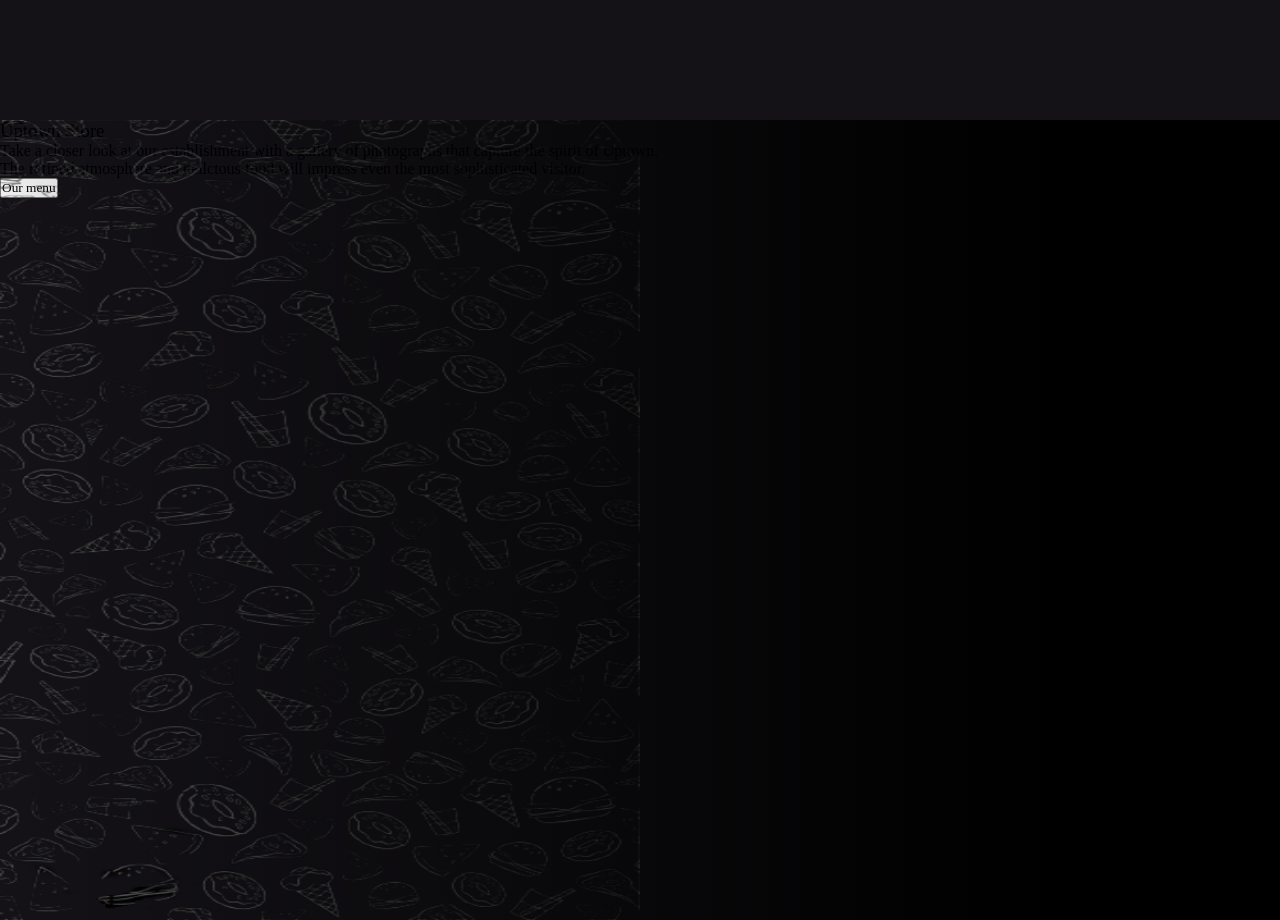
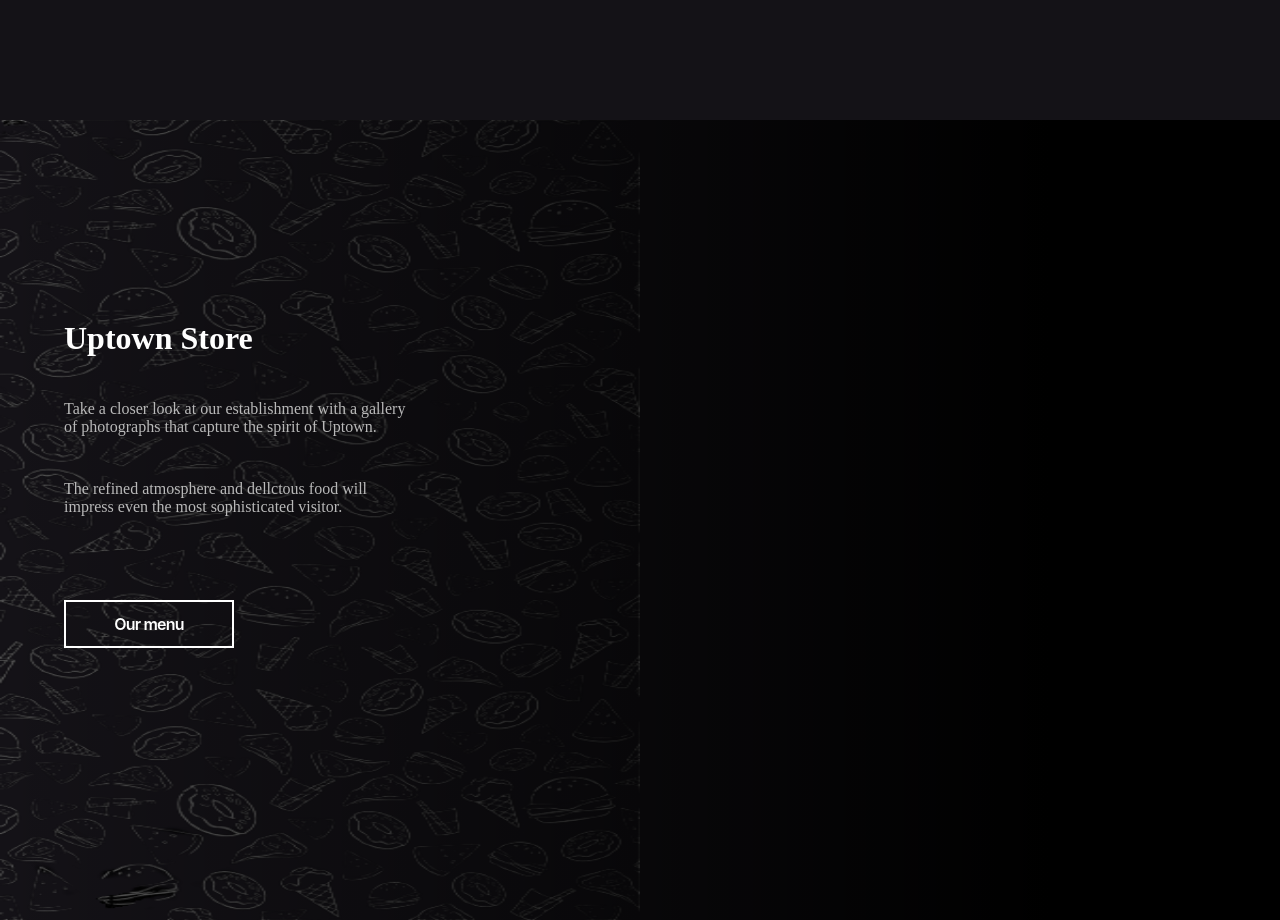
Before and after one commit to DonShanilka/UpTownResturant, a plain HTML site: page index.html in a window 1280 px wide. Shown: the part 5320-6240 px from the top of the page. Drawn offline with Linux system fonts and the light colour scheme; a web font is replaced by a local one.

Commit message:
add story page button css

```diff
--- a/Assets/Style/story.css
+++ b/Assets/Style/story.css
@@ -24,3 +24,81 @@
     background: linear-gradient(90deg, rgba(0,0,0,0.00043767507002800965) 0%, rgba(0,0,0,1) 82%);
     filter: progid:DXImageTransform.Microsoft.gradient(startColorstr="#000000",endColorstr="#000000",GradientType=1);
 }
+
+.story-page-details-div>h3 {
+    position: absolute;
+    color: #ffffff;
+    top: 25%;
+    left: 5%;
+    font-size: 200%;
+    font-weight: 900;
+}
+
+.story-page-details-div>.p-1 {
+    color: #b9b9b9;
+    position: absolute;
+    top: 35%;
+    left: 5%;
+    right: 67%;
+}
+
+.story-page-details-div>.p-2 {
+    color: #b9b9b9;
+    position: absolute;
+    top: 45%;
+    left: 5%;
+    right: 70%;
+}
+
+.story-page-btn {
+  align-items: center;
+  background-color: #00000000;
+  border: 2px solid #ffffff;
+  box-sizing: border-box;
+  color: #ffffff;
+  cursor: pointer;
+  display: inline-flex;
+  fill: #000;
+  font-family: Inter,sans-serif;
+  font-size: 16px;
+  font-weight: 600;
+  height: 48px;
+  justify-content: center;
+  letter-spacing: -.8px;
+  line-height: 24px;
+  min-width: 140px;
+  outline: 0;
+  padding: 0 17px;
+  text-align: center;
+  text-decoration: none;
+  transition: all .3s;
+  user-select: none;
+  -webkit-user-select: none;
+  touch-action: manipulation;
+  z-index: 10;
+  position: absolute;
+  top: 60%;
+  left: 5%;
+}
+
+.story-page-btn:focus {
+  color: #171e29;
+}
+
+.story-page-btn:hover {
+  border-color: #bea200;
+  color: #bea200;
+  fill: #bea200;
+}
+
+.story-page-btn:active {
+  border-color: #bea200;
+  color: #bea200;
+  fill: #bea200;
+}
+
+@media (min-width: 768px) {
+  .story-page-btn {
+    min-width: 170px;
+  }
+}
--- a/index.html
+++ b/index.html
@@ -186,17 +186,16 @@
             <div class="story-page-main-rect">
                 <img src="/Assets/image/DishhesPage-img/black_background_mobile_wallpaper_with_fast_food_pattern-removebg-preview.png" alt="" class="story-page-back-img">
                 <div class="black-div"></div>
-                <div class="story-page-black-div">
+                <div class="story-page-details-div">
                     <h3>Uptown Store</h3>
-                    <p>Take a closer look at our establishment with a gallery
+                    <p class="p-1">Take a closer look at our establishment with a gallery
                         of photographs that capture the spirit of Uptown.
                     </p>
-                    <p>The refined atmosphere and dellctous food will
+                    <p class="p-2">The refined atmosphere and dellctous food will
                         impress even the most sophisticated visitor.
                     </p>
-
-                    <button>Our menu</button>
                 </div>
+                <button class="story-page-btn">Our menu</button>
             </div>
          </section>
 
```
